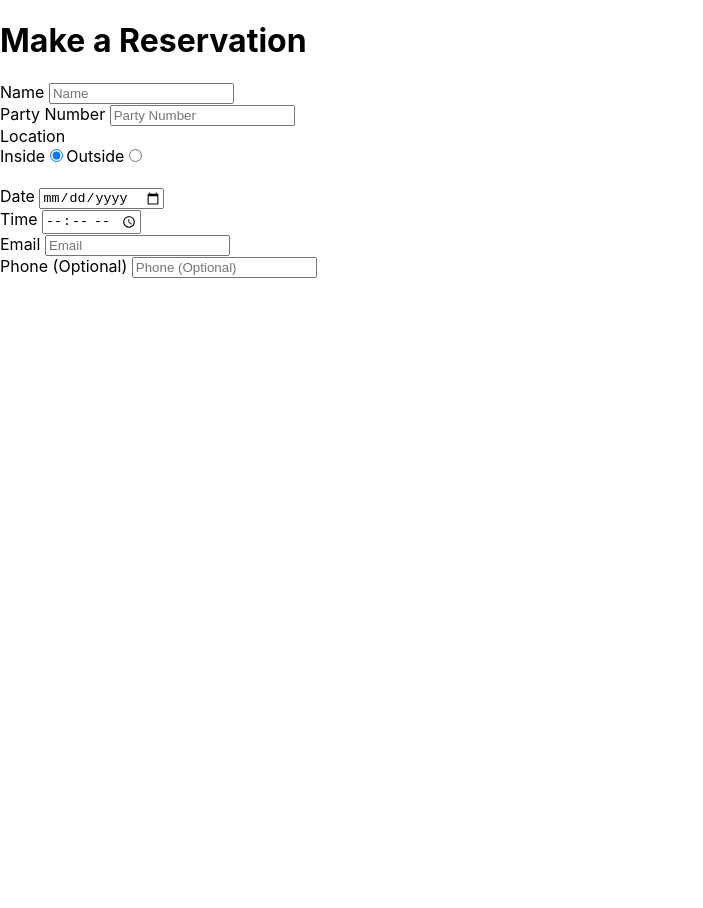
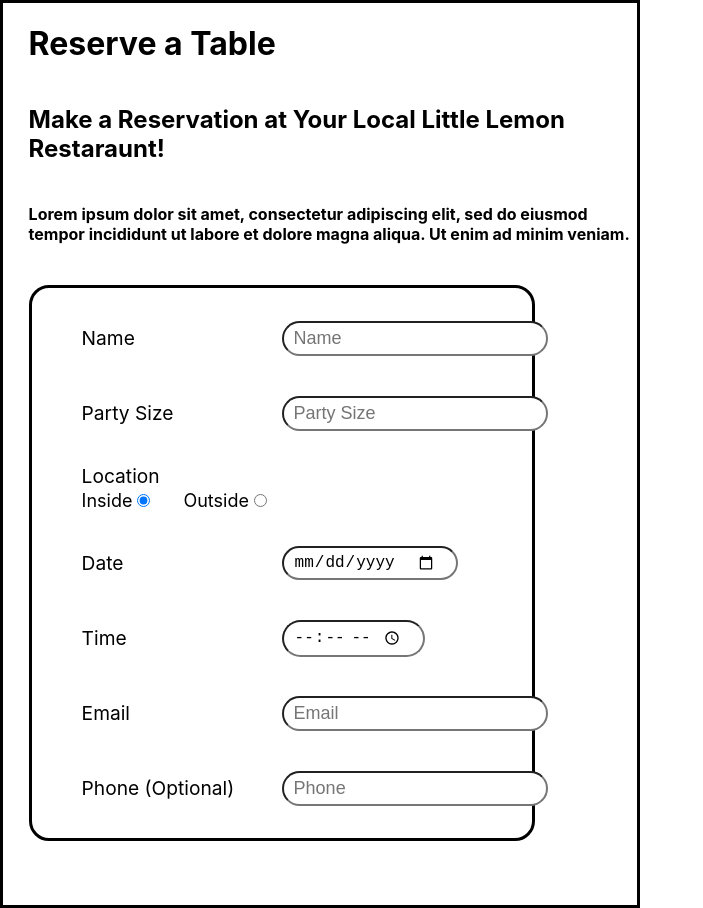
Before and after one commit to ZephaniahWillard2/Llemon-Captstone-Project, a React (Create React App) app in the folder react-capstone/: page / in a window 1280 px wide. Shown: the whole page, without its empty margins (0-703 px from the left). Before the commit the page ends 800 px from the top, so only its background shows below. Built offline with nearby package versions, Linux system fonts and the light colour scheme.

Commit message:
Styling the form component

```diff
--- a/react-capstone/src/App.css
+++ b/react-capstone/src/App.css
@@ -0,0 +1,95 @@
+.grid-container{
+    display: grid;
+    border: solid;
+    justify-items: left;
+    margin-right: 50%;
+    padding-left: 2%;
+    padding-bottom: 5%;
+}
+.form-container{
+    display: grid;
+    row-gap: 15px;
+    grid-template-columns: 200px 200px;
+    grid-template-rows: repeat(7, 60px);
+    justify-items: left;
+    align-items: center;
+    /* margin: auto; */
+    padding: 20px 50px 20px 50px;
+    border: solid;
+    border-radius: 20px;
+}
+
+.form-container input{
+    font-size: large;
+    border-radius: 20px;
+    padding: 5px 20px 5px 10px;
+
+}
+.form-container label{
+    font-size: larger;
+}
+
+.radio{
+    grid-column: span(1 / 3);
+    grid-row: 3;
+}
+
+
+
+#name-input{
+    grid-column: 2;
+    grid-row: 1;
+}
+#name-label{
+    grid-column: 1;
+    grid-row: 1;
+}
+
+#partyNumber-input{
+    grid-column: 2;
+    grid-row: 2;
+
+}
+#partyNumber-label{
+    grid-column: 1;
+    grid-row: 2;
+}
+
+#date-input{
+    grid-column: 2;
+    grid-row: 4;
+
+}
+#date-label{
+    grid-column: 1;
+    grid-row: 4;
+}
+
+#time-input{
+    grid-column: 2;
+    grid-row: 5;
+
+}
+#time-label{
+    grid-column: 1;
+    grid-row: 5;
+}
+
+#email-input{
+    grid-column: 2;
+    grid-row: 6;
+
+}
+#email-label{
+    grid-column: 1;
+    grid-row: 6;
+}
+
+#phone-input{
+    grid-column: 2;
+    grid-row: 7;
+}
+#phone-label{
+    grid-column: 1;
+    grid-row: 7;
+}
--- a/react-capstone/src/Components/RadioButton.js
+++ b/react-capstone/src/Components/RadioButton.js
@@ -2,11 +2,11 @@
 
 const RadioButton = (props)=>{
     return(
-        <div id="radio"> Location <br></br>
-            <label>Inside
+        <div id="radio" style={{fontSize:'larger'}}> Location <br></br>
+            <label style={{fontSize:'large'}}>Inside
                 <input type='radio' value="option1" checked={props.selectedOption === 'option1'} onChange={props.handleChange}></input>
             </label>
-            <label>Outside
+            <label style={{fontSize:'large', paddingLeft:'30px'}}>Outside
                 <input type='radio' value="option2" checked={props.selectedOption === 'option2'} onChange={props.handleChange}></input>
             </label>
         </div>
--- a/react-capstone/src/Components/Reservation.js
+++ b/react-capstone/src/Components/Reservation.js
@@ -1,5 +1,4 @@
 import React, { useState } from 'react';
-
 import RadioButton from './RadioButton';
 
 const Reservation = ()=>{
@@ -10,28 +9,36 @@
   }
 
     return(
-        <form>
-            <h1>Make a Reservation</h1>
-            <label htmlFor='name'>Name </label>
-            <input type='text' id='name' name="name" placeholder='Name'></input>
-            <br></br>
-            <label htmlFor='partyNumber'>Party Number </label>
-            <input type='number' id='partyNumber' name="partyNumber" placeholder='Party Number'></input>
-            <RadioButton selectedOption={selectedOption} handleChange={handleChange} />
-            <br></br>
-            <label htmlFor='date'>Date </label>
-            <input type='date' id='date' name="date" placeholder='Date'></input>
-            <br></br>
-            <label htmlFor='time'>Time </label>
-            <input type='time' id='time' name="time" placeholder='Time'></input>
-            <br></br>
-            <label htmlFor='email'>Email </label>
-            <input type='email' id='email' name="email" placeholder='Email'></input>
-            <br></br>
-            <label htmlFor='phone'>Phone (Optional) </label>
-            <input type='phone' id='phone' name="phone" placeholder='Phone (Optional)'></input>
+        <div className='grid-container'>
+            <h1>Reserve a Table</h1>
+            <h2>Make a Reservation at Your Local Little Lemon Restaraunt!</h2>
+            <h4>Lorem ipsum dolor sit amet, consectetur adipiscing elit, sed do eiusmod tempor incididunt ut labore et dolore magna aliqua.
+                Ut enim ad minim veniam.
+            </h4> <br></br>
+            <form className='form-container'>
 
-        </form>
+                    <label htmlFor='name-input' id='name-label'>Name </label>
+                    <input type='text' id='name-input' name="name" placeholder='Name'></input>
+
+                    <label htmlFor='partyNumber-input' id='partyNumber-label'>Party Size </label>
+                    <input type='number' id='partyNumber-input' name="partyNumber" placeholder='Party Size'></input>
+
+                    <RadioButton selectedOption={selectedOption} handleChange={handleChange} />
+
+                    <label htmlFor='date-input' id='date-label'>Date </label>
+                    <input type='date' id='date-input' name="date"></input>
+
+                    <label htmlFor='time-input' id='time-label'>Time </label>
+                    <input type='time' id='time-input' name="time" ></input>
+
+                    <label htmlFor='email-input' id='email-label'>Email </label>
+                    <input type='email' id='email-input' name="email" placeholder='Email'></input>
+
+                    <label htmlFor='phone-input' id='phone-label'>Phone (Optional) </label>
+                    <input type='phone' id='phone-input' name="phone" placeholder='Phone'></input>
+
+            </form>
+        </div>
     )
 };
 
```
Also changed, not shown: 1 other file (tests, documents, lock files or other folders).
